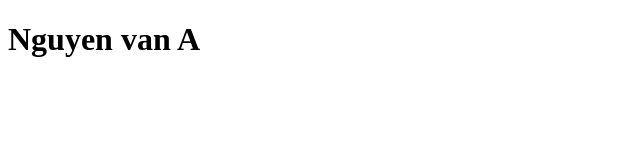
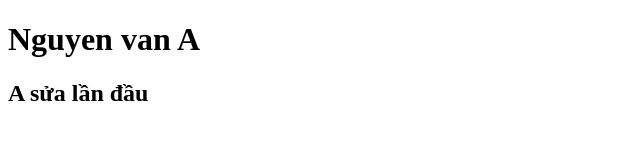
Before and after one commit to Tin-ne/AB, a plain HTML site: page index.html in a window 1280 px wide. Shown: the whole page, without its empty margins (0-640 px from the left). Drawn offline with Linux system fonts and the light colour scheme.

Commit message:
1. A commit lần 1

```diff
--- a/index.html
+++ b/index.html
@@ -7,5 +7,6 @@
   </head>
   <body>
     <h1>Nguyen van A</h1>
+    <h2>A sửa lần đầu</h2>
   </body>
 </html>
```
